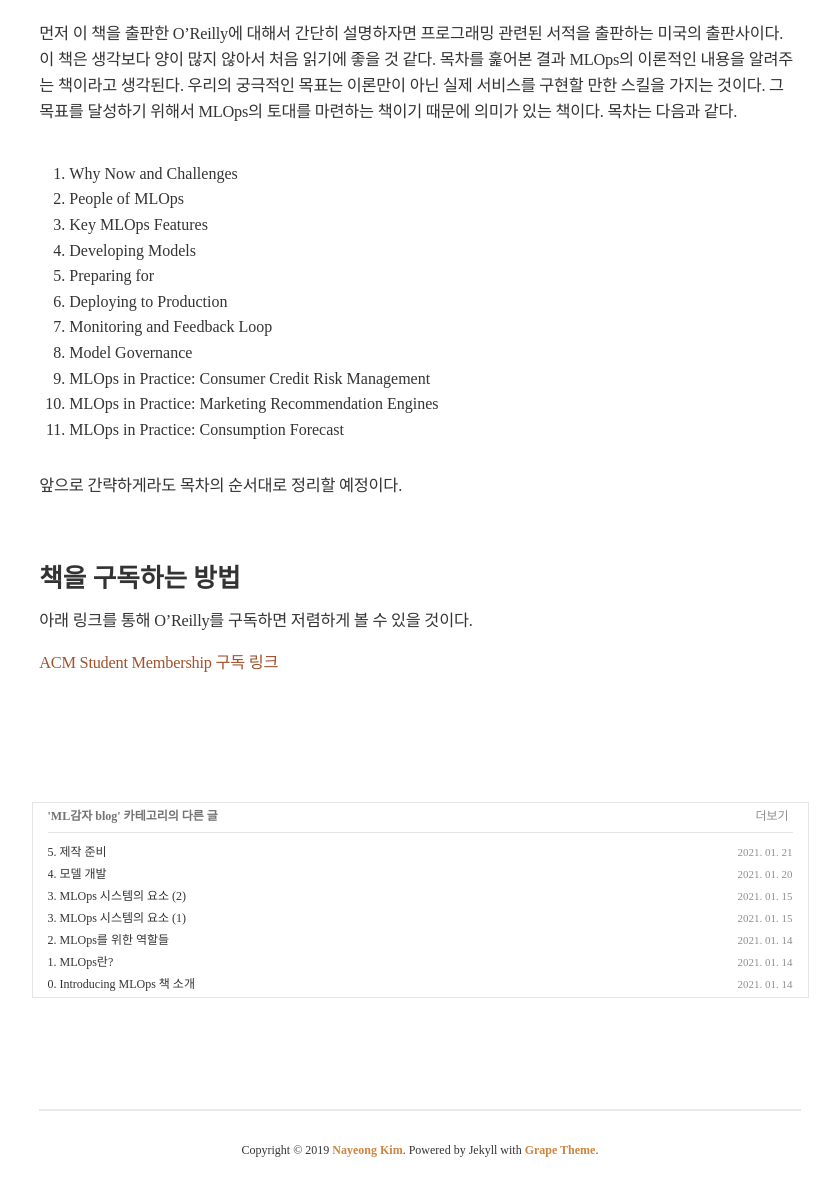
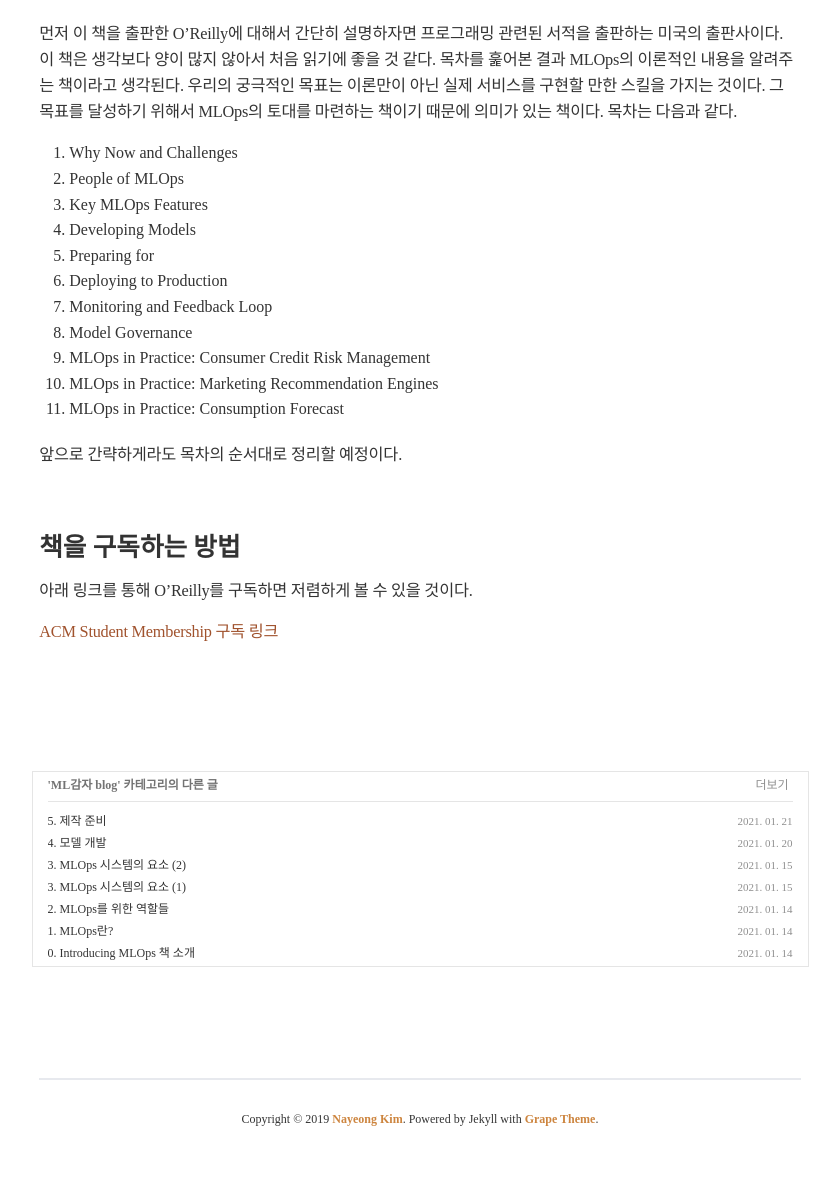
Before and after one commit to PEBpung/PEBpung.github.io, a Jekyll site: the page built from _posts/2021-01-14-MLOps0.md, in a window 1280 px wide. Shown: the part 854-2043 px from the top of the page, without its empty margins (220-1060 px from the left). Built offline with Jekyll 4.4.1, drawn with Linux system fonts in a browser that asks for light colours; nearby versions of some CDN libraries; some web fonts are replaced; comment, search, counter and statistics services are not loaded; after the commit the page ends 2012 px from its top, so only the background shows below that.

Commit message:
style: 불릿 표시 간격 조정

```diff
--- a/_sass/base/_utility.scss
+++ b/_sass/base/_utility.scss
@@ -5,11 +5,11 @@
     }
     ol, ul {
         * { font-size: 16px!important; }
+        margin: 10px 0 20px 0;
     }
     ul {
         list-style-position: outside;
         list-style-type: none;
-        margin: 4% 0%;
         padding-left: 10px;
         li {
             position: relative;
@@ -29,7 +29,6 @@
     }
     ol {
         list-style-type: decimal;
-        margin: 4% 0%;
         padding-left: 30px;
         li {
             position: relative;
```
